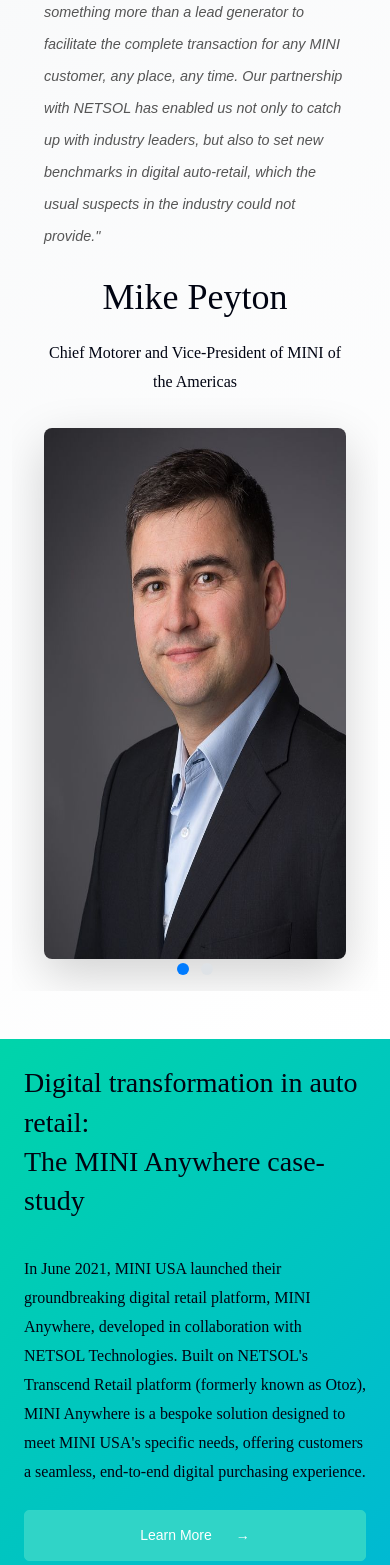
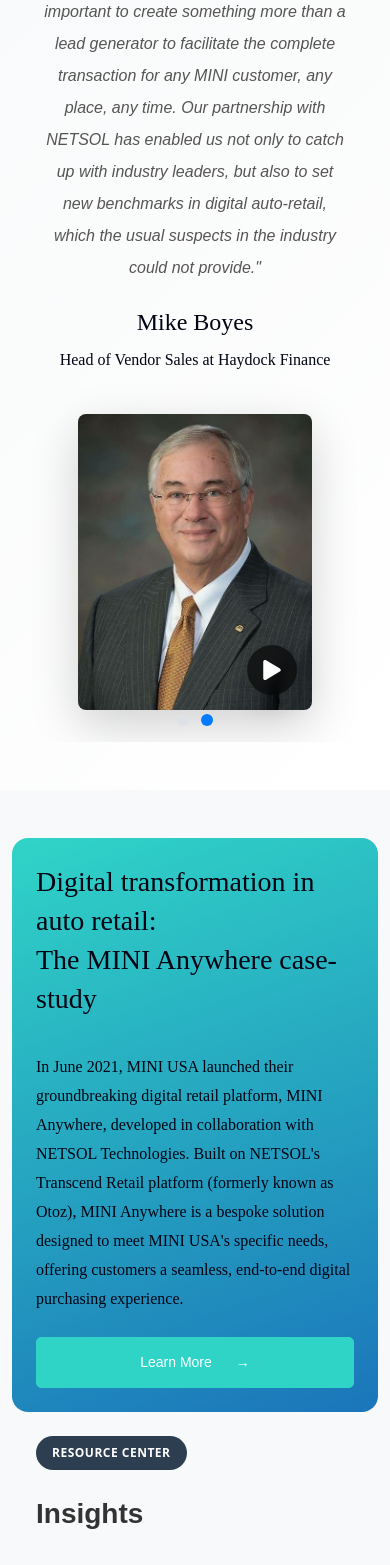
Before and after one commit to maazwajid99/SoftSol, a React (Vite) app: page / in a window 390 px wide. Shown: the part 5545-7110 px from the top of the page. Built offline with nearby package versions, Linux system fonts and the light colour scheme.

Commit message:
News Letters

```diff
--- a/src/components/Minicase.jsx
+++ b/src/components/Minicase.jsx
@@ -2,27 +2,31 @@
 
 export default function MiniCaseStudy() {
   return (
-    <Wrapper className="container p-0">
-      <div className="row g-0 min-vh-100">
+    <Wrapper className="py-5">
+      <div className="container">
+        <div className="row g-0 align-items-center">
           {/* Left Section */}
-        <div className="col-lg-7 col-xl-6">
-          <div className="case-study-section h-100 d-flex flex-column justify-content-center p-4 p-md-5">
+          <div className="col-12 col-lg-7 col-xl-6">
+            <div className="case-study-section rounded-4 h-100 d-flex flex-column justify-content-center p-4 p-md-5">
               <div className="case-study-content">
-              <h1 className="case-study-title mb-4">
+                <h2 className="case-study-title mb-4">
                   Digital transformation in auto retail:
                   <br />
                   The MINI Anywhere case-study
-              </h1>
+                </h2>
 
                 <p className="case-study-description mb-4">
-                In June 2021, MINI USA launched their groundbreaking digital retail platform, MINI Anywhere,
-                developed in collaboration with NETSOL Technologies. Built on NETSOL's Transcend Retail platform
-                (formerly known as Otoz), MINI Anywhere is a bespoke solution designed to meet MINI USA's specific
-                needs, offering customers a seamless, end-to-end digital purchasing experience.
+                  In June 2021, MINI USA launched their groundbreaking digital
+                  retail platform, MINI Anywhere, developed in collaboration
+                  with NETSOL Technologies. Built on NETSOL's Transcend Retail
+                  platform (formerly known as Otoz), MINI Anywhere is a bespoke
+                  solution designed to meet MINI USA's specific needs, offering
+                  customers a seamless, end-to-end digital purchasing
+                  experience.
                 </p>
 
                 {/* Custom Button */}
-              <div className="mb-4">
+                <div>
                   <button className="hero-buttons btn btn-primary">
                     Learn More <i className="ms-2">→</i>
                   </button>
@@ -32,18 +36,19 @@
           </div>
 
           {/* Right Section */}
-        <div className="col-lg-5 col-xl-6">
+          <div className="col-12 col-lg-5 col-xl-6">
             <div className="insights-section h-100 d-flex flex-column justify-content-center p-4 p-md-5">
               <div className="insights-content">
-              {/* ✅ Same old styling retained here */}
                 <div className="resource-badge mb-4">RESOURCE CENTER</div>
 
                 <h2 className="insights-title mb-4">Insights</h2>
 
                 <p className="insights-description mb-4">
-                Discover the latest content on the most important topics in and around financial services and
-                technology. Read our articles, case-studies, white papers and more. Watch our on-demand webinars as our
-                industry experts share their perspectives about the industry.
+                  Discover the latest content on the most important topics in
+                  and around financial services and technology. Read our
+                  articles, case-studies, white papers and more. Watch our
+                  on-demand webinars as our industry experts share their
+                  perspectives about the industry.
                 </p>
 
                 {/* Custom Button */}
@@ -56,23 +61,27 @@
             </div>
           </div>
         </div>
+      </div>
     </Wrapper>
   );
 }
 
 const Wrapper = styled.div`
+  background-color: #f8f9fa;
+
   .case-study-section {
-    background: linear-gradient(135deg, #00d4aa 0%, #00b8d4 100%);
+    background: linear-gradient(161deg, rgb(48, 212, 199), rgb(27, 117, 186));
     color: white;
   }
 
   .case-study-title {
-    font-size: 36px;
+    color: #010412;
+    font-family: PoppinsBold;
+    font-size: 30px;
     font-weight: 500;
-    font-family: "PoppinsSemiBold";
-    color: #010412;
+    line-height: 36px;
     padding: 0px 0px 10px;
-    line-height: 43.2px;
+    text-align: left;
   }
 
   .case-study-description {
@@ -108,11 +117,9 @@
   }
 
   .insights-section {
-    background-color: #f8f9fa;
     color: #333;
   }
 
-  /* ✅ Preserving original styling */
   .resource-badge {
     background-color: #2c3e50;
     color: white;
@@ -126,12 +133,13 @@
   }
 
   .insights-title {
+    font-family: "PoppinsBold", sans-serif;
     font-size: 36px;
-    font-weight: 500;
-    font-family: "PoppinsSemiBold";
-    color: #010412;
-    padding: 0px 0px 10px;
+    font-weight: 700;
     line-height: 43.2px;
+    margin: 0 0 20px;
+    padding: 0 0 10px;
+    text-align: left;
   }
 
   .insights-description {
--- /dev/null
+++ b/src/components/NewsLetters.jsx
@@ -0,0 +1,106 @@
+import { useState } from "react";
+import styled from "styled-components";
+
+export default function NewsletterSubscription() {
+  const [email, setEmail] = useState("");
+  const [isSubmitting, setIsSubmitting] = useState(false);
+  const [message, setMessage] = useState("");
+
+  const handleSubmit = async (e) => {
+    e.preventDefault();
+    setIsSubmitting(true);
+
+    try {
+      await new Promise((resolve) => setTimeout(resolve, 1000));
+      setMessage("Thank you for subscribing!");
+      setEmail("");
+
+      setTimeout(() => setMessage(""), 2000);
+    } catch (error) {
+      setMessage("Something went wrong. Please try again.");
+    } finally {
+      setIsSubmitting(false);
+    }
+  };
+
+  return (
+    <Wrapper>
+      <Card className="shadow">
+        <div className="card-body p-4">
+          <h2 className="card-title text-white text-center mb-3">
+            Subscribe to Our Newsletter
+          </h2>
+          <p className="card-text text-white text-center mb-4">
+            Get the latest trucking industry news, tips, and exclusive load
+            opportunities delivered straight to your inbox.
+          </p>
+
+          <form onSubmit={handleSubmit}>
+            <div className="input-group flex-column flex-md-row gap-3">
+              <StyledInput
+                type="email"
+                className="form-control"
+                placeholder="Your email address"
+                value={email}
+                onChange={(e) => setEmail(e.target.value)}
+                required
+                aria-label="Email address"
+              />
+              <HeroButton type="submit" disabled={isSubmitting}>
+                {isSubmitting ? "Subscribing..." : <>Subscribe <span className="ms-2">→</span></>}
+              </HeroButton>
+            </div>
+
+            {message && (
+              <div className="mt-3 text-center text-white">{message}</div>
+            )}
+          </form>
+        </div>
+      </Card>
+    </Wrapper>
+  );
+}
+
+const Wrapper = styled.div`
+  padding: 4%;
+  display: flex;
+  justify-content: center;
+`;
+
+const Card = styled.div`
+  max-width: 600px;
+  border-radius: 8px;
+  background: linear-gradient(161deg, rgb(48, 212, 199), rgb(27, 117, 186));
+  border: none !important;
+`;
+
+const StyledInput = styled.input`
+  border: none !important;
+  outline: none !important;
+  box-shadow: none !important;
+  border-radius: 5px;
+  padding: 12px 16px;
+  font-size: 16px;
+`;
+
+const HeroButton = styled.button`
+  background-color: #30d4c7;
+  border: 1px solid #30d5c8;
+  border-radius: 5px;
+  font-size: 14px;
+  padding: 14px 28px;
+  font-family: "DM Sans", sans-serif;
+  transition: 0.3s;
+  color: white;
+
+  &:hover {
+    background-color: #00b894;
+    box-shadow: 0 8px 25px rgba(48, 213, 200, 0.5);
+    transform: translateY(-2px);
+  }
+
+  &:disabled {
+    opacity: 0.7;
+    cursor: not-allowed;
+  }
+`;
--- a/src/components/TestimonialCarousel.jsx
+++ b/src/components/TestimonialCarousel.jsx
@@ -1,4 +1,3 @@
-// TestimonialCarousel.jsx
 import { useState, useEffect } from "react";
 import styled from "styled-components";
 import { FaPlay } from "react-icons/fa";
@@ -33,9 +32,7 @@
   const [activeIndex, setActiveIndex] = useState(0);
   const [currentVideoUrl, setCurrentVideoUrl] = useState("");
 
-  const goToSlide = (index) => {
-    setActiveIndex(index);
-  };
+  const goToSlide = (index) => setActiveIndex(index);
 
   const openModal = (videoUrl) => {
     setCurrentVideoUrl(videoUrl);
@@ -45,11 +42,22 @@
     modal.show();
   };
 
+  // Close modal and reset video URL
   useEffect(() => {
     const modalElement = document.getElementById("videoModal");
     modalElement?.addEventListener("hidden.bs.modal", () => {
       setCurrentVideoUrl("");
     });
+  }, []);
+
+  // Auto change every 4 seconds
+  useEffect(() => {
+    const interval = setInterval(() => {
+      setActiveIndex((prevIndex) =>
+        prevIndex === testimonials.length - 1 ? 0 : prevIndex + 1
+      );
+    }, 4000);
+    return () => clearInterval(interval);
   }, []);
 
   return (
@@ -63,14 +71,11 @@
                 index === activeIndex ? "active" : "d-none"
               }`}
             >
-              <div className="row align-items-center min-vh-50">
-                <div className="col-lg-7 col-md-6 pe-lg-5">
+              <div className="row align-items-center">
+                <div className="col-lg-7 col-md-6 col-sm-12 mb-4 mb-md-0 pe-lg-5">
                   <div className="testimonial-content">
                     <blockquote className="mb-4">
-                      <p
-                        className="description"
-                        style={{ fontStyle: "italic" }}
-                      >
+                      <p className="description">
                         "{testimonial.testimonial}"
                       </p>
                     </blockquote>
@@ -80,13 +85,12 @@
                     </div>
                   </div>
                 </div>
-                <div className="col-lg-5 col-md-6 text-center">
+                <div className="col-lg-5 col-md-6 col-sm-12 text-center">
                   <div className="testimonial-image-container position-relative d-inline-block">
                     <img
                       src={testimonial.image}
                       alt={testimonial.name}
                       className="img-fluid rounded-3 shadow-lg"
-                      style={{ maxWidth: "400px", width: "100%" }}
                     />
                     {testimonial.hasVideo && (
                       <PlayButton
@@ -101,7 +105,7 @@
             </div>
           ))}
 
-          {/* Dots Indicator */}
+          {/* Dots */}
           <div className="carousel-indicators mt-4 d-flex justify-content-center">
             {testimonials.map((_, index) => (
               <Indicator
@@ -156,34 +160,65 @@
   min-height: 80vh;
   display: flex;
   align-items: center;
+
   .description {
     font-family: "PoppinsRegular", sans-serif;
     font-size: 18px;
     line-height: 32px;
-    text-align: left;
     color: #555;
     font-style: italic;
   }
+
   .title-name {
     color: #010412;
     font-family: "PoppinsSemiBold";
-    font-size: 36px !important;
+    font-size: 32px;
     font-weight: 500;
-    line-height: 43.2px;
-    padding: 0px 0px 10px;
+    margin-bottom: 0.5rem;
   }
+
   .paragraph {
     color: #010412;
     font-family: "PoppinsRegular";
     line-height: 29px;
   }
-  .img-fluid{
-    max-width: 100% !important;
-    height: 63vh;
+
+  .img-fluid {
+    max-width: 100%;
+    height: 63vh; /* Default desktop height */
+    object-fit: cover;
+    border-radius: 12px;
   }
+
+  @media (max-width: 992px) {
+    .img-fluid {
+      height: 50vh;
+    }
+  }
+
+  @media (max-width: 768px) {
+    .img-fluid {
+      height: 40vh;
+    }
+    .testimonial-content {
+      text-align: center;
+    }
+    .title-name {
+      font-size: 24px;
+    }
+    .description {
+      font-size: 16px;
+    }
+  }
+
+  @media (max-width: 576px) {
+    .img-fluid {
+      height: 35vh;
+    }
+  }
+
   .carousel-item {
     padding: 2rem;
-    border-radius: 15px;
     transition: transform 0.6s ease-in-out;
   }
 
@@ -193,26 +228,8 @@
     font-style: italic;
   }
 
-  .testimonial-author h3 {
-    font-size: 1.3rem;
-    color: #333;
-  }
-
-  @media (max-width: 768px) {
-    .testimonial-content {
-      text-align: center;
-      margin-bottom: 2rem;
-    }
-  }
-
-  @media (max-width: 576px) {
-    .testimonial-content blockquote p {
-      font-size: 0.9rem;
-    }
-
-    .testimonial-author h3 {
-      font-size: 1.1rem;
-    }
+  .carousel-indicators button {
+    cursor: pointer;
   }
 `;
 
--- a/src/pages/Home.jsx
+++ b/src/pages/Home.jsx
@@ -11,6 +11,7 @@
 import ReviewClient from "../components/ReviewsClient";
 import Footer from "../components/Footer";
 import TestimonialCarousel from "../components/TestimonialCarousel";
+import Newsletters from "../components/NewsLetters";
 function Home() {
   return (
     <Wrapper>
@@ -25,6 +26,7 @@
     <Minecase/>
     <TeamSection/>
     <ReviewClient />
+    <Newsletters />
     <Footer/>
 
 
```
Lines whose indentation alone changed are shown as unchanged.
